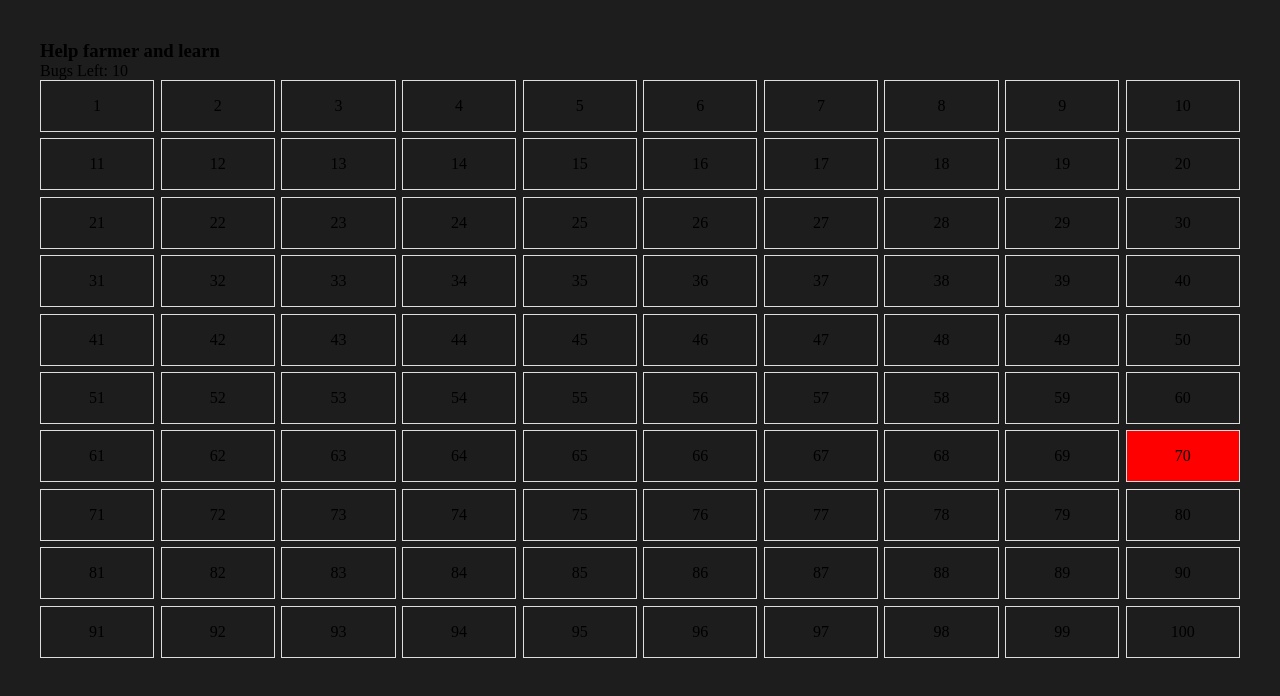
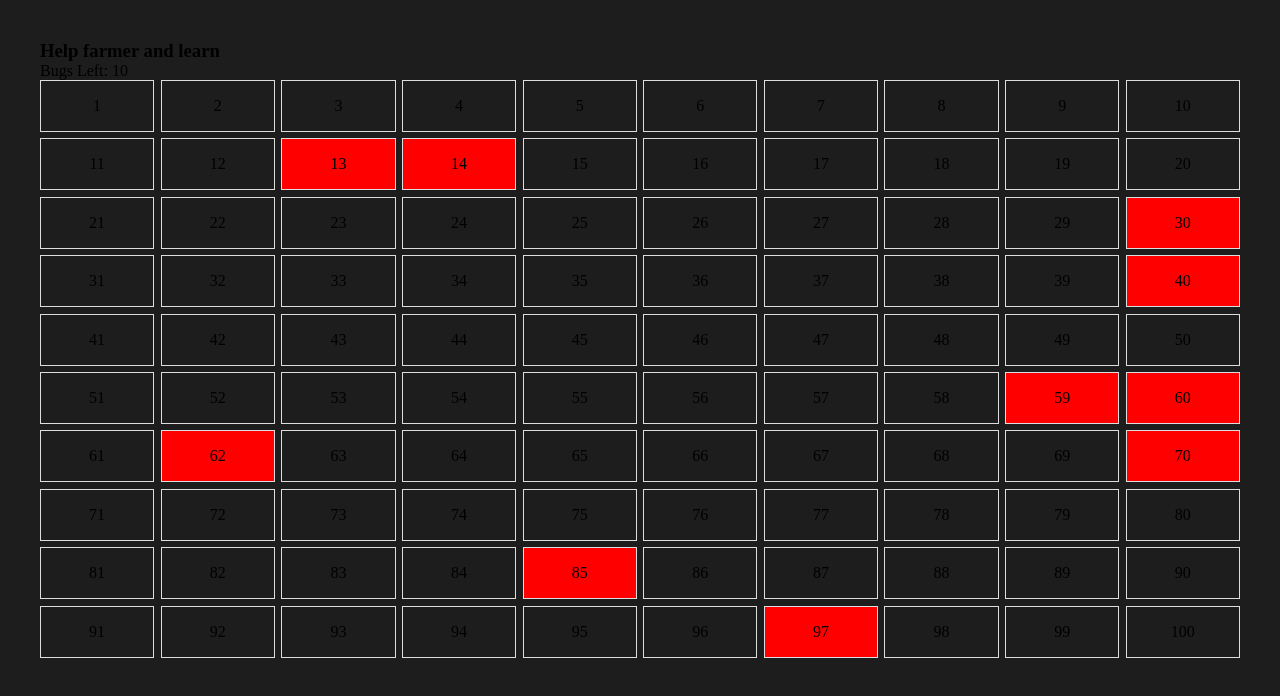
Before and after one commit to Kleszczow/science-game, a plain HTML site: page index.html in a window 1280 px wide. Drawn offline with Linux system fonts and the light colour scheme.

Commit message:
generating invalid fields
We can add as many wrong fields as we want.
The function checks whether they have already been taken, which means that they are never repeated.

```diff
--- a/boardGenerator.js
+++ b/boardGenerator.js
@@ -1,26 +1,31 @@
 const container = document.querySelector(".container");
 
-let array = [];
-
-function makeRows(rows, cols) {
+const makeRows = (rows, cols) => {
   container.style.setProperty("--grid-rows", rows);
   container.style.setProperty("--grid-cols", cols);
   for (i = 0; i < rows * cols; i++) {
     let cell = document.createElement("div");
-    array.push(cell);
     cell.innerText = i + 1;
     container.appendChild(cell).className = "grid-item";
   }
-}
+};
 
 makeRows(10, 10);
 
-const special = () => {
+const special = (l) => {
   const divAll = document.querySelectorAll(".grid-item");
-  console.log(divAll);
-  const randomIndex = Math.floor(Math.random() * divAll.length);
-  const randomDiv = divAll[randomIndex];
-  console.log(randomDiv);
-  randomDiv.classList.add("gridSpecial");
+  let indexArr = [];
+  for (i = 0; i < l; i++) {
+    const randomIndex = Math.floor(Math.random() * divAll.length);
+    if (indexArr.includes(randomIndex)) {
+      i--;
+      continue;
+    } else {
+      const randomDiv = divAll[randomIndex];
+      randomDiv.classList.add("gridSpecial");
+      indexArr.push(randomIndex);
+    }
+  }
 };
-special();
+
+special(10);
--- a/style.css
+++ b/style.css
@@ -27,6 +27,7 @@ body {
   border: 1px solid #ddd;
   text-align: center;
 }
+
 .gridSpecial {
   background-color: red;
 }
```
Also changed, not shown: 1 other file.
